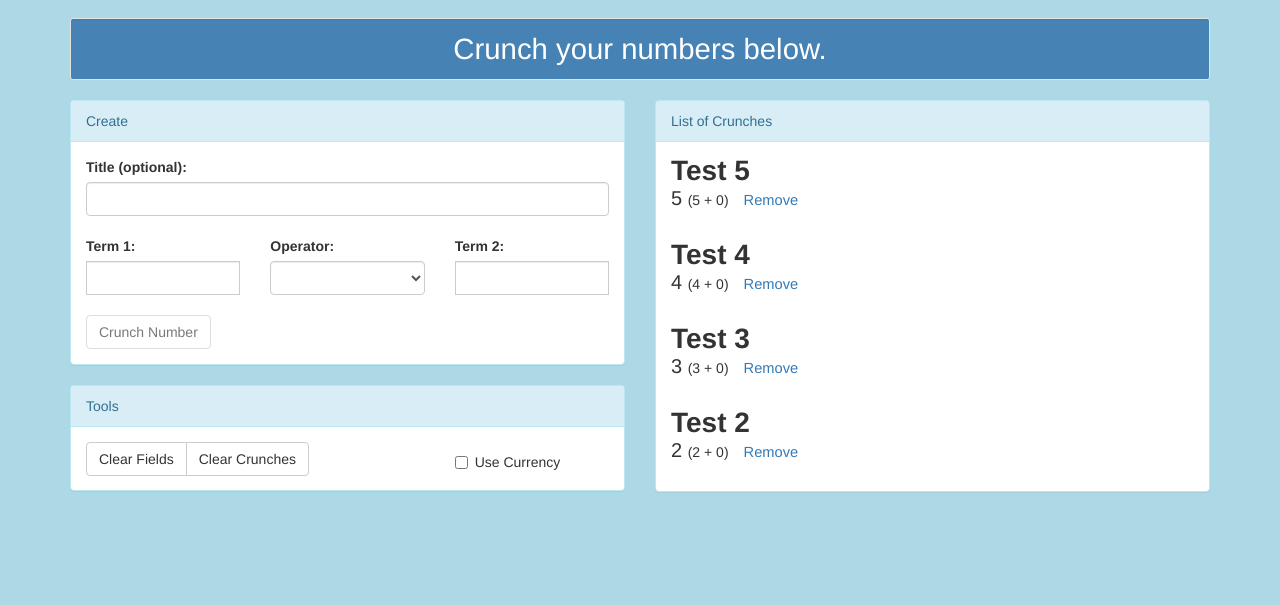
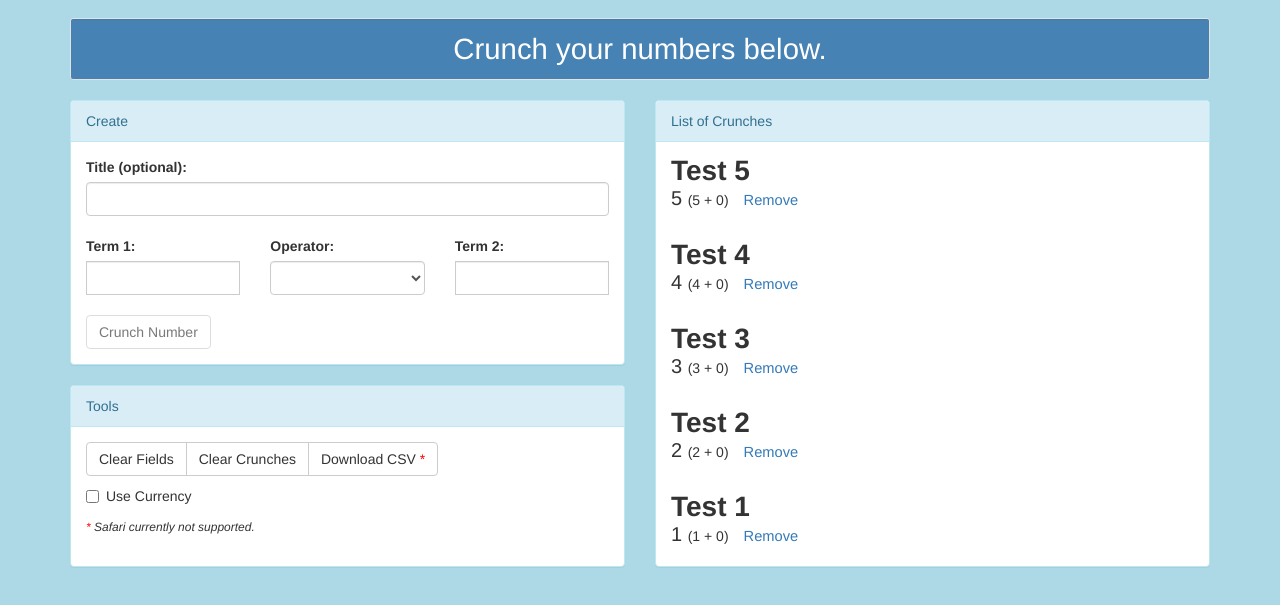
Before and after one commit to drodriguln/NumberCrunch, a plain HTML site: page index.html in a window 1280 px wide. Shown: the part 133-738 px from the top of the page. Drawn offline with nearby package versions, Linux system fonts and the light colour scheme; some packages are replaced by stand-ins of ours.

Commit message:
Added download CSV file option.

```diff
--- a/app.js
+++ b/app.js
@@ -108,6 +108,30 @@ function($scope, $timeout) {
     $scope.crunches = [];
   }
 
+  $scope.downloadCsv = function() {
+
+    if ($scope.crunches.length > 0 && $scope.crunches != null) {
+
+      var filename = 'NumberCrunch.csv';
+      var csvDelimiter = ',';
+      var csvLineBreak = '\r\n';
+      var csv = 'data:text/csv;charset=utf-8' + csvDelimiter;
+      csv += 'TITLE' + csvDelimiter + 'FORMULA' + csvDelimiter + 'AMOUNT' + csvLineBreak;
+
+      for (i = 0; i < $scope.crunches.length; i++) {
+        csv += $scope.crunches[i].title + csvDelimiter + $scope.crunches[i].formula + csvDelimiter + $scope.crunches[i].crunch + csvLineBreak;
+      }
+
+      var data = encodeURI(csv);
+      var link = document.createElement('a');
+      link.setAttribute('href', data);
+      link.setAttribute('download', filename);
+      link.click();
+
+      }
+
+  }
+
   $scope.$watch('isCurrency', function() {
     if ($scope.isCurrency == true) {
       $scope.input = parseFloat(Math.round($scope.input * 100) / 100).toFixed(2);
--- a/index.html
+++ b/index.html
@@ -72,23 +72,39 @@
       </form>
       <div class="row">
         <div class="col-sm-12">
-          <div class="panel panel-info panel-fixed-height-md">
+          <div class="panel panel-info">
             <div class="panel-heading">
               Tools
             </div>
             <div class="panel-body">
               <div class="form-group">
                 <div class="row">
-                  <div class="col-md-8 margin-bottom">
+                  <div class="col-sm-12">
                     <div class="btn-group">
                       <button type="button" class="btn btn-default" ng-click="clearInput()">Clear Fields</button>
                       <button type="button" class="btn btn-default" ng-click="clearCrunches()">Clear Crunches</button>
+                      <button type="button" class="btn btn-default" ng-click="downloadCsv()" download="NumberCrunch.csv">Download CSV <span class="red-text">*</span></button>
                     </div>
                   </div>
-                  <div class="col-md-4 margin-bottom">
+                </div>
+                <div class="row">
+                  <div class="col-sm-12">
                     <div class="checkbox">
-                      <label><input type="checkbox" ng-model="isCurrency" value="true">Use Currency</label>
+                      <label>
+                        <input type="checkbox" ng-model="isCurrency" value="true">
+                        Use Currency
+                      </label>
                     </div>
+                  </div>
+                </div>
+                <div class="row">
+                  <div class="col-sm-12">
+                    <span class="disclaimer-text">
+                      <span class="red-text">
+                        *
+                      </span>
+                      Safari currently not supported.
+                    </span>
                   </div>
                 </div>
               </div>
--- a/main.css
+++ b/main.css
@@ -39,21 +39,18 @@ body {
   font-size: 11pt;
 }
 
-@media(min-width: 768px) {
-  .panel-fixed-height-md {
-    height: 106px;
-  }
+.red-text {
+  color: Red;
 }
 
-@media(max-width: 991px) {
-  .panel-fixed-height-md {
-    height: 151px;
-  }
+.disclaimer-text {
+  font-style: italic;
+  font-size: 9pt;
 }
 
 @media(min-width: 768px) {
   .panel-fixed-height-lg {
-    height: 392px;
+    height: 467px;
   }
 }
 
```
